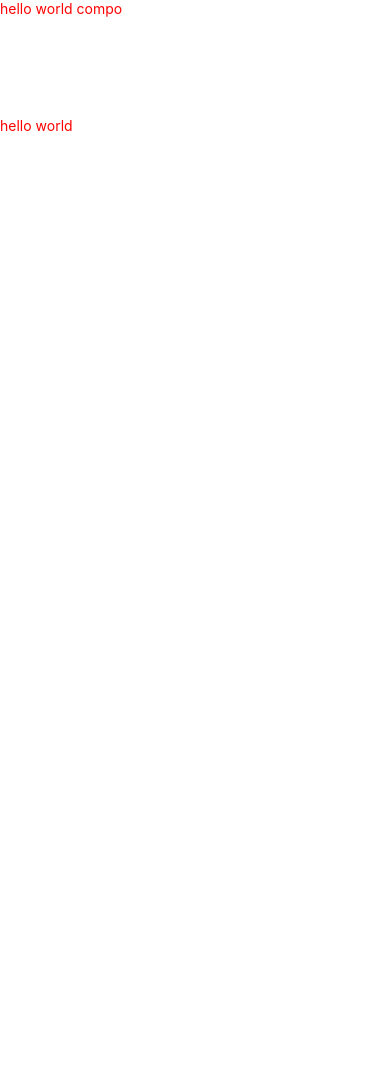
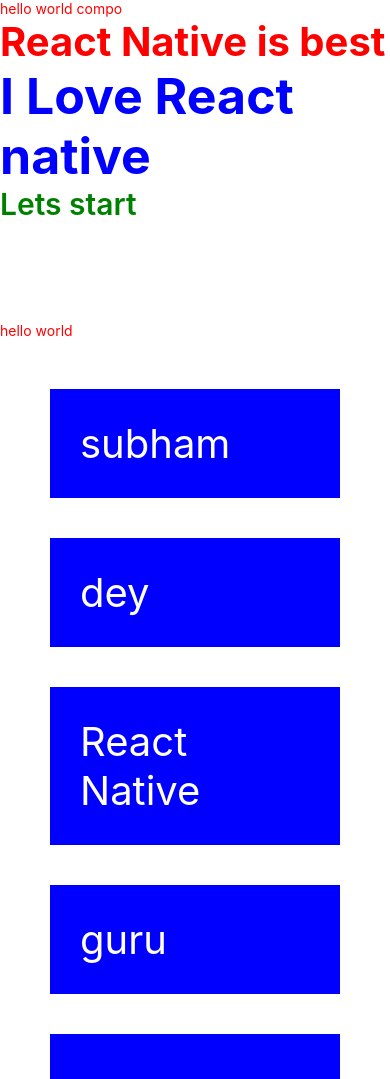
Before and after one commit to jstgrowup/React-Native, a React Native app: screen / in a window 390 px wide. Shown: the top 1079 px of the page. Before the commit the page ends 844 px from the top, so only its background shows below. Built offline with nearby package versions, Linux system fonts and the light colour scheme.

Commit message:
learning Flatlist

```diff
--- a/App.js
+++ b/App.js
@@ -1,21 +1,22 @@
 
 import { Text, StyleSheet, View } from "react-native"
 import CustomCompo from "./src/screens/CustomCompo"
+import First from "./src/screens/First"
+import FlatListDemo from "./src/screens/FlatListDemo"
 const App = () => {
-  return (
-    <View>
+  return <View>
 
-      <CustomCompo />
-      <Text style={styles.textStyle}>hello world</Text>
+    <CustomCompo />
+    <First />
+    <Text style={styles.textStyle}>hello world</Text>
+    <FlatListDemo />
+  </View>
 
-    </View>
-  )
 }
 const styles = StyleSheet.create({
   textStyle: {
     color: "red",
-    marginTop:100
-    // fontSize:"50px"
+    marginTop: 100
   },
 })
 export default App
--- /dev/null
+++ b/src/screens/First.js
@@ -0,0 +1,37 @@
+import { StyleSheet, Text, View } from 'react-native'
+import React from 'react'
+
+const First = () => {
+
+    return (
+        <View>
+            <Text style={styles.textStyleOne}>React Native is best</Text>
+            <Text style={styles.textStyleTwo}>I Love React native</Text>
+            <Text style={styles.textStyleThree}>Lets start</Text>
+
+        </View>
+    )
+}
+
+export default First
+
+const styles = StyleSheet.create({
+    textStyleOne: {
+        fontSize: 40,
+        color: "red",
+        fontWeight: "bold"
+    },
+    textStyleTwo: {
+        color: "blue",
+        fontWeight: "700",
+        fontSize: 50
+
+
+    },
+    textStyleThree: {
+        color: "green",
+        fontWeight: "600",
+        fontSize: 30
+    }
+
+})
--- /dev/null
+++ b/src/screens/FlatListDemo.js
@@ -0,0 +1,65 @@
+import { FlatList, StyleSheet, Text, View } from 'react-native'
+import React from 'react'
+
+const FlatListDemo = () => {
+  const names = [{
+    index: 1,
+
+    name: "subham"
+  }, {
+    index: 2,
+    name: "dey"
+  }, {
+    index: 3,
+    name: "React Native"
+  }, {
+    index: 4,
+    name: "guru"
+  }, {
+    index: 5,
+    name: "guru"
+  }, {
+    index: 6,
+    name: "guru"
+  }, {
+    index: 7,
+    name: "guru"
+  }, {
+    index: 8,
+    name: "guru"
+  }, {
+    index: 9,
+    name: "guru"
+  }]
+  return (
+    <View>
+      <FlatList style={styles.listStyle} keyExtractor={(key) => { return key.index }}
+        data={names}
+        // horizontal
+        // inverted
+        //  numColumns={3}
+        renderItem={({ item }) => {
+          // here the element is the whole data like all the datas
+          return <Text style={styles.textStyles}>{item.name}</Text>
+        }} />
+    </View >
+  )
+}
+
+export default FlatListDemo
+
+const styles = StyleSheet.create({
+  textStyles: {
+    color: "red",
+    fontSize: 40,
+    padding: 30,
+    backgroundColor: "blue",
+    margin: 20,
+    color: "white"
+  },
+  listStyle: {
+    textAlign: "center",
+    margin: 20,
+    padding: 10
+  }
+})
```
Also changed, not shown: src/screens/NetflixFlatList.js (added, +14 -0 lines).
